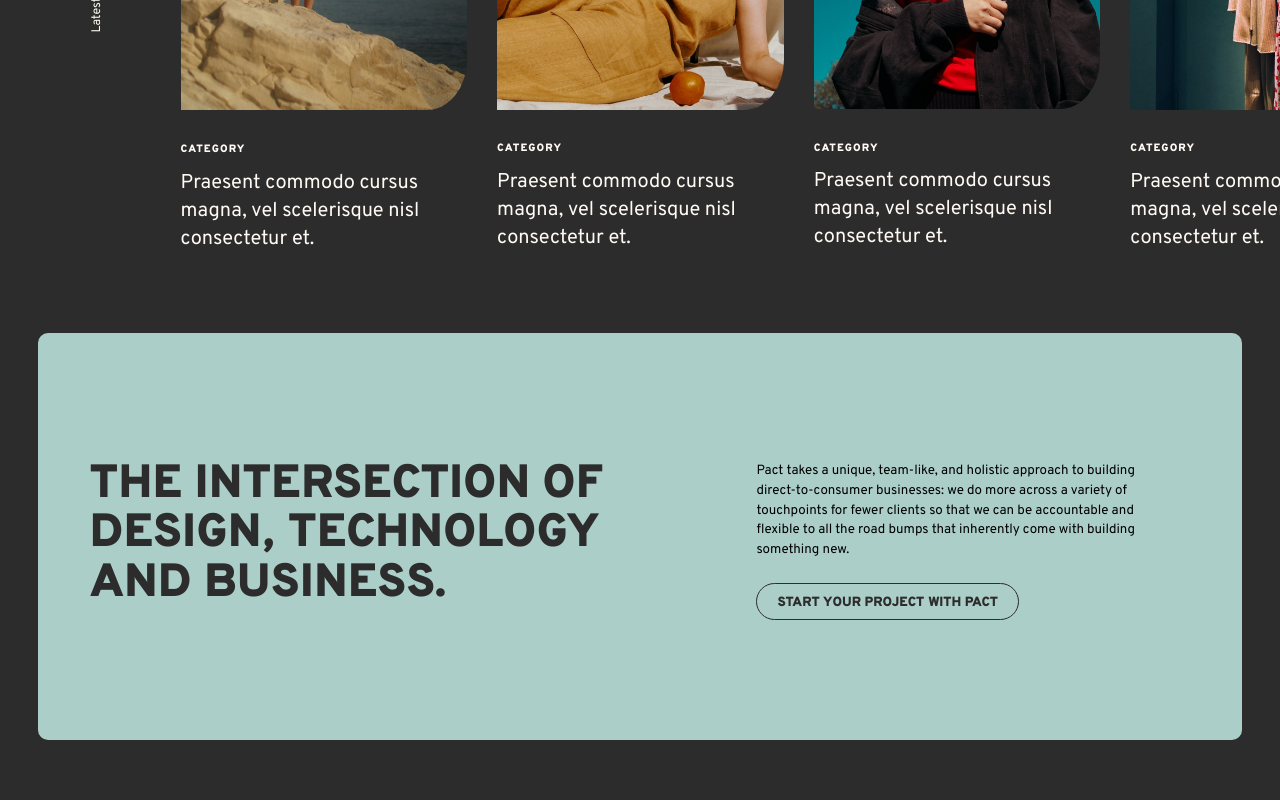
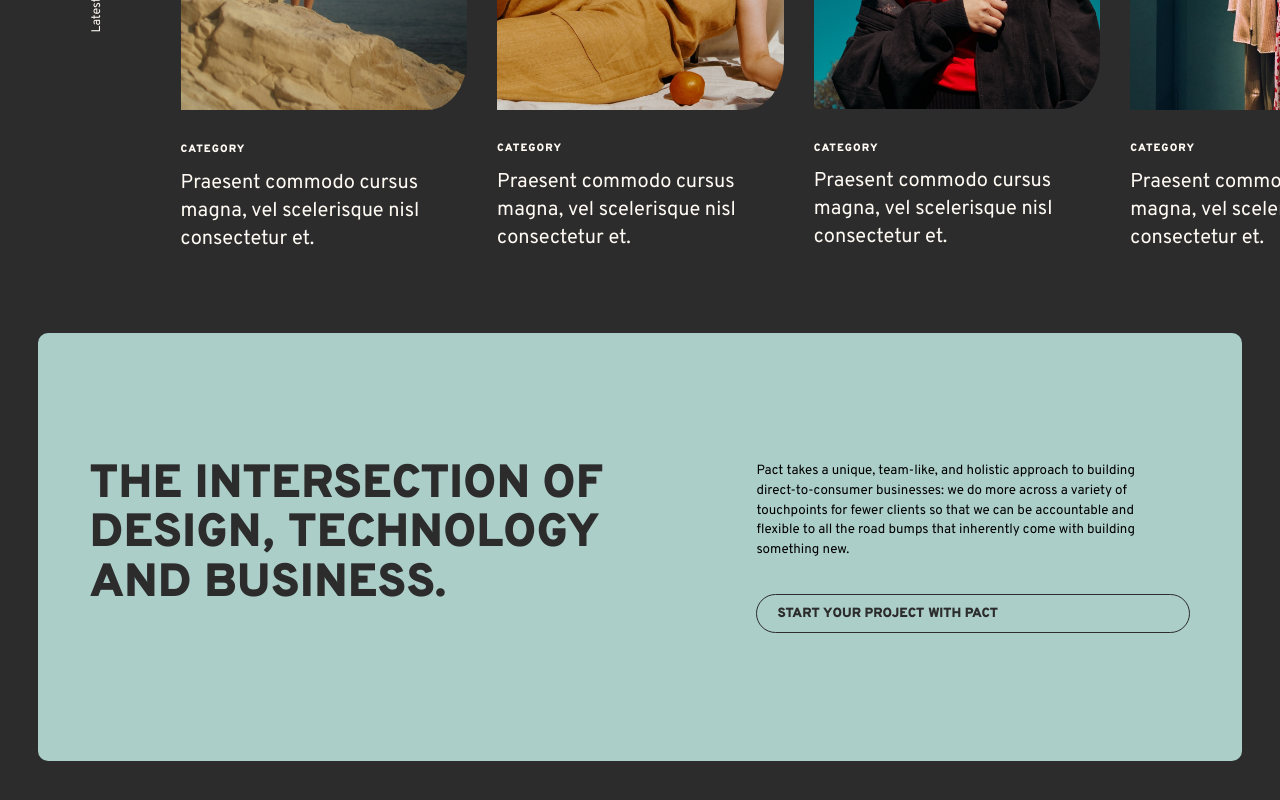
Before and after one commit to dansoutar/pact-challenge, a React (Create React App) app: page / in a window 1280 px wide. Shown: the part 668-1468 px from the top of the page. Built offline with nearby package versions, Linux system fonts and the light colour scheme.

Commit message:
fixing warnings - removed a tag

```diff
--- a/src/components/CtaButton.js
+++ b/src/components/CtaButton.js
@@ -2,8 +2,8 @@ import React from 'react';
 
 export default function CtaButton() {
   return (
-    <a href='#' className='call-to-action__cta-button'>
+    <div className='call-to-action__cta-button'>
       Start your Project With Pact
-    </a>
+    </div>
   );
 }
```
